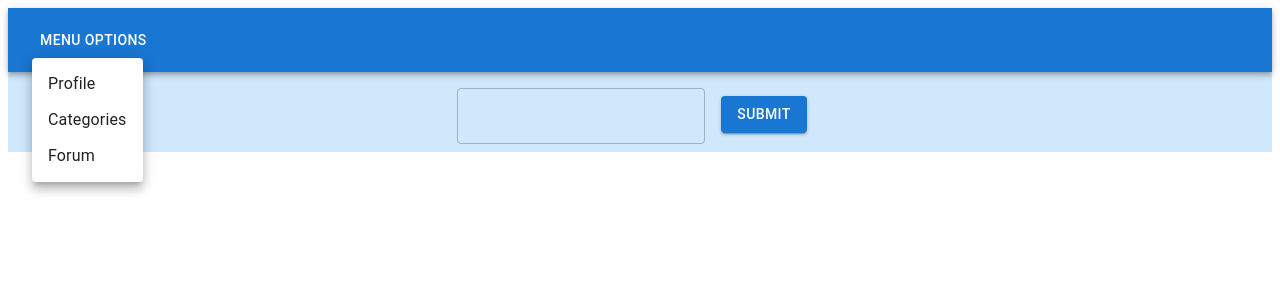
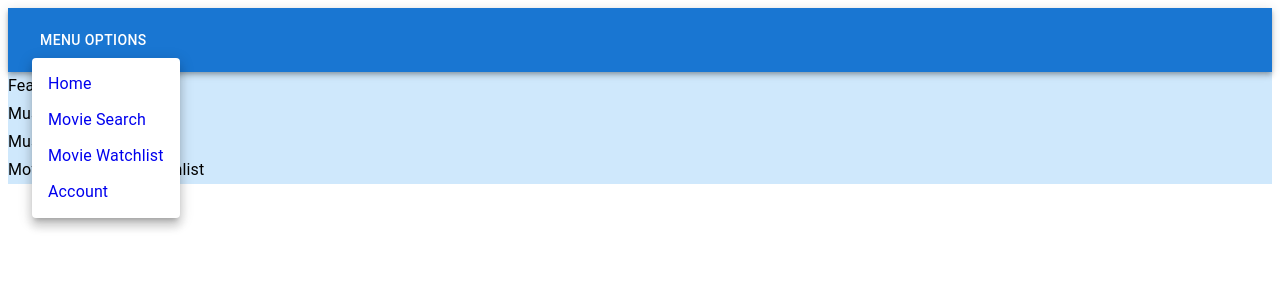
Before and after one commit to justinmorales1/movie-flicks, a React (Create React App) app: page / in a window 1280 px wide. Both pictures are taken after a click on the button "MENU OPTIONS". Shown: the top 300 px of the page. Built offline with nearby package versions, Linux system fonts and the light colour scheme.

Commit message:
Updating routes, moviesearch, and movie watchlist

```diff
--- a/src/App.js
+++ b/src/App.js
@@ -5,9 +5,11 @@ import MovieCategories from "./components/MovieCategories";
 import {Container} from "@mui/material";
 import AppBarHeader from "./components/AppBarHeader";
 import MovieSearchInput from "./components/MovieSearchInput";
-import SimpleForm from "./components/SimpleForm";
-import MovieList from "./components/MovieList";
+import SimpleForm from "./components/CreateAccount";
+import MovieSearch from "./components/MovieSearch";
 import { BrowserRouter, Route, Routes, useLocation } from "react-router-dom";
+import MovieWatchList from "./components/MovieWatchList";
+import HomePage from "./components/HomePage";
 
 
 function App() {
@@ -23,13 +25,16 @@ function App() {
             <Box sx={{ bgcolor: '#cfe8fc', height: '100%' }} >
                 <BrowserRouter>
                 <AppBarHeader />
-                <MovieSearchInput />
-                {/*<MovieList />*/}
+                {/*<MovieSearchInput />*/}
+                {/*<MovieSearch />*/}
                 {/*<MovieCategories />*/}
                 {/*<MovieCategories />*/}
                 {/*<BrowserRouter>*/}
                     <Routes>
-                        <Route path="/" element={<MovieList/>} />
+                        <Route path="/" element={<HomePage/>} />
+                        <Route path="/movie-search" element={<MovieSearch/>} />
+                        <Route path="/watch-list" element={<MovieWatchList/>} />
+                        <Route path="/create-account" element={<MovieWatchList/>} />
                     </Routes>
                 </BrowserRouter>
                 {/*<SimpleForm />*/}
--- a/src/components/AppBarHeader.jsx
+++ b/src/components/AppBarHeader.jsx
@@ -1,4 +1,6 @@
 import React from 'react';
+import { Link } from "react-router-dom";
+
 import AppBar from '@mui/material/AppBar';
 import Box from '@mui/material/Box';
 import Toolbar from '@mui/material/Toolbar';
@@ -37,9 +39,10 @@ const AppBarHeader = () => {
                 anchorEl={anchorEl}
                 open={open}
                 onClose={handleClose}>
-                    <MenuItem onClick={handleClose}> Profile </MenuItem>
-                    <MenuItem onClick={handleClose}> Categories </MenuItem>
-                    <MenuItem onClick={handleClose}> Forum </MenuItem>
+                    <Link to="/" style={{ textDecoration: 'none' }}><MenuItem onClick={handleClose}> Home </MenuItem></Link>
+                    <Link to="/movie-search" style={{ textDecoration: 'none' }}><MenuItem onClick={handleClose}> Movie Search </MenuItem></Link>
+                    <Link to="/watch-list" style={{ textDecoration: 'none' }}><MenuItem onClick={handleClose}> Movie Watchlist </MenuItem></Link>
+                    <Link to="/movie-search" style={{ textDecoration: 'none' }}><MenuItem onClick={handleClose}> Account </MenuItem></Link>
                 </Menu>
 
             </Toolbar>
--- a/src/components/SimpleForm.jsx
+++ b/src/components/CreateAccount.jsx
@@ -1,7 +1,7 @@
 import React from 'react';
 import { Field, reduxForm } from 'redux-form';
 
-const SimpleForm = props => {
+const CreateAccount = props => {
     const { handleSubmit, pristine, reset, submitting } = props;
     return (
         <form onSubmit={handleSubmit}>
@@ -54,25 +54,15 @@ const SimpleForm = props => {
                 </div>
             </div>
             <div>
-                <label>Favorite Color</label>
+                <label>Favorite Movie Types</label>
                 <div>
-                    <Field name="favoriteColor" component="select">
+                    <Field name="favoriteColor" component="radio">
                         <option />
-                        <option value="ff0000">Red</option>
-                        <option value="00ff00">Green</option>
-                        <option value="0000ff">Blue</option>
+                        <option value="ff0000">Comedy</option>
+                        <option value="00ff00">Action</option>
+                        <option value="0000ff">Drama</option>
+                        <option value="0000ff">Horror</option>
                     </Field>
-                </div>
-            </div>
-            <div>
-                <label htmlFor="employed">Employed</label>
-                <div>
-                    <Field
-                        name="employed"
-                        id="employed"
-                        component="input"
-                        type="checkbox"
-                    />
                 </div>
             </div>
             <div>
@@ -92,5 +82,5 @@ const SimpleForm = props => {
 };
 
 export default reduxForm({
-    form: 'simple', // a unique identifier for this form
-})(SimpleForm);
+    form: 'createAccount', // a unique identifier for this form
+})(CreateAccount);
--- /dev/null
+++ b/src/components/HomePage.jsx
@@ -0,0 +1,25 @@
+import React from 'react';
+import Typography from "@mui/material/Typography";
+
+const HomePage = () => {
+    return (
+        <div>
+            <Typography variant="subtitle1" component="h2">
+               Featured Movies
+            </Typography>
+            <Typography variant="subtitle1" component="h2">
+                Must Watch Movies
+            </Typography>
+
+            <Typography variant="subtitle1" component="h2">
+                Must Watch TV Shows
+            </Typography>
+
+            <Typography variant="subtitle1" component="h2">
+                Movies from your watchlist
+            </Typography>
+        </div>
+    )
+}
+
+export default HomePage;
--- a/src/components/MovieList.jsx
+++ b/src/components/MovieSearch.jsx
@@ -8,6 +8,7 @@ import CardMedia from '@mui/material/CardMedia';
 import Typography from '@mui/material/Typography';
 import {useSelector} from "react-redux";
 import SelectedMovieModal from "./SelectedMovieModal";
+import MovieSearchInput from "./MovieSearchInput";
 
 
 // Title(pin):"The Lighthouse"
@@ -17,7 +18,7 @@ import SelectedMovieModal from "./SelectedMovieModal";
 // Poster(pin):"https://m.media-amazon.com/images/M/MV5BZmE0MGJhNmYtOWNjYi00Njc5LWE2YjEtMWMxZTVmODUwMmMxXkEyXkFqcGdeQXVyMTkxNjUyNQ@@._V1_SX300.jpg"
 
 
-const MovieList = () => {
+const MovieSearch = () => {
     const movieInformation = useSelector(state => state.movies?.data?.Search[0])
     const movieInformationList = useSelector(state => state.movies.data?.Search)
 
@@ -49,6 +50,7 @@ const MovieList = () => {
 
     return (
         <Box sx={{ flexGrow: 8 }}>
+            <MovieSearchInput />
             <Grid container spacing={2} rowSpacing={2} alignItems="center"
                   justifyContent="center">
                 {movieInformationList ? movieList : null}
@@ -57,4 +59,4 @@ const MovieList = () => {
     )
 }
 
-export default MovieList;
+export default MovieSearch;
--- /dev/null
+++ b/src/components/MovieWatchList.jsx
@@ -0,0 +1,11 @@
+import React from 'react';
+
+const MovieWatchList = () => {
+    return (
+        <div>
+            Movie Watch List
+        </div>
+    )
+}
+
+export default MovieWatchList;
```
